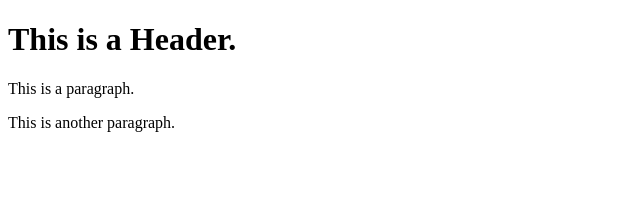
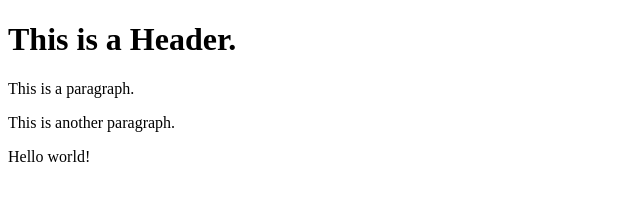
Before and after one commit to wntrch/git-test, a website: page index.html in a window 1280 px wide. Shown: the whole page, without its empty margins (0-640 px from the left). Drawn offline with Linux system fonts and the light colour scheme.

```diff
--- a/index.html
+++ b/index.html
@@ -4,5 +4,6 @@
 		<h1>This is a Header.</h1>
 		<p>This is a paragraph.</p>
 		<p>This is another paragraph.</p>
+		<p>Hello world!</p>
 	</body>
 </html>
```
Also changed, not shown: package.json (added, +24 -0 lines), 2 other files.
